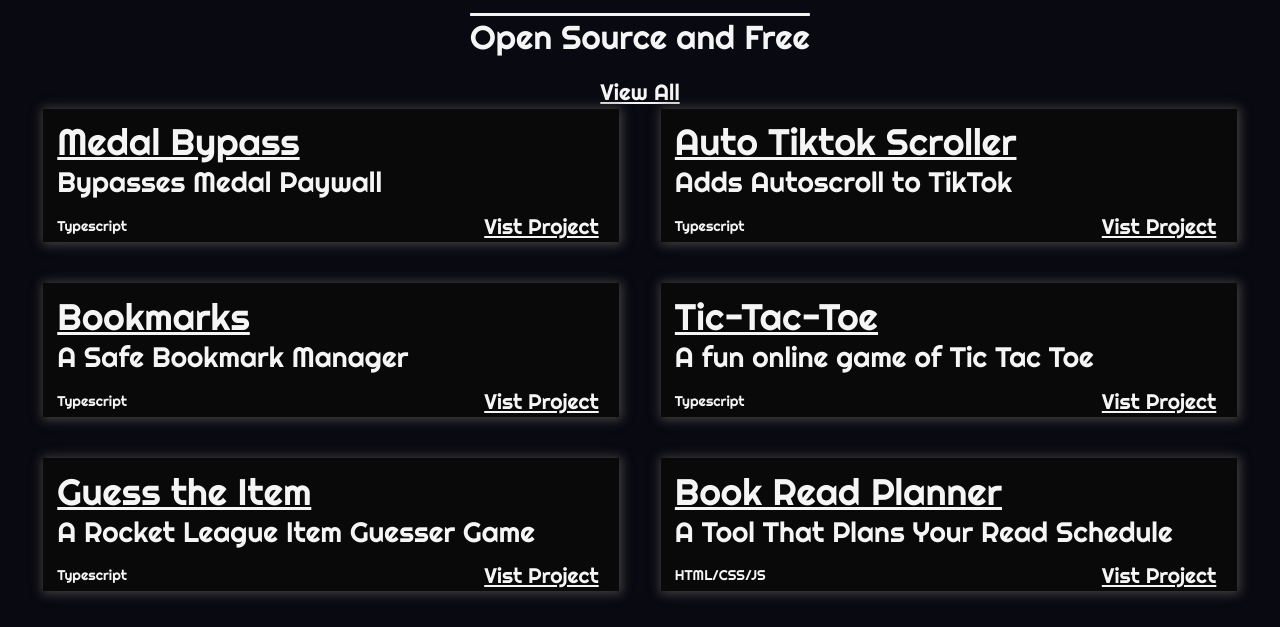
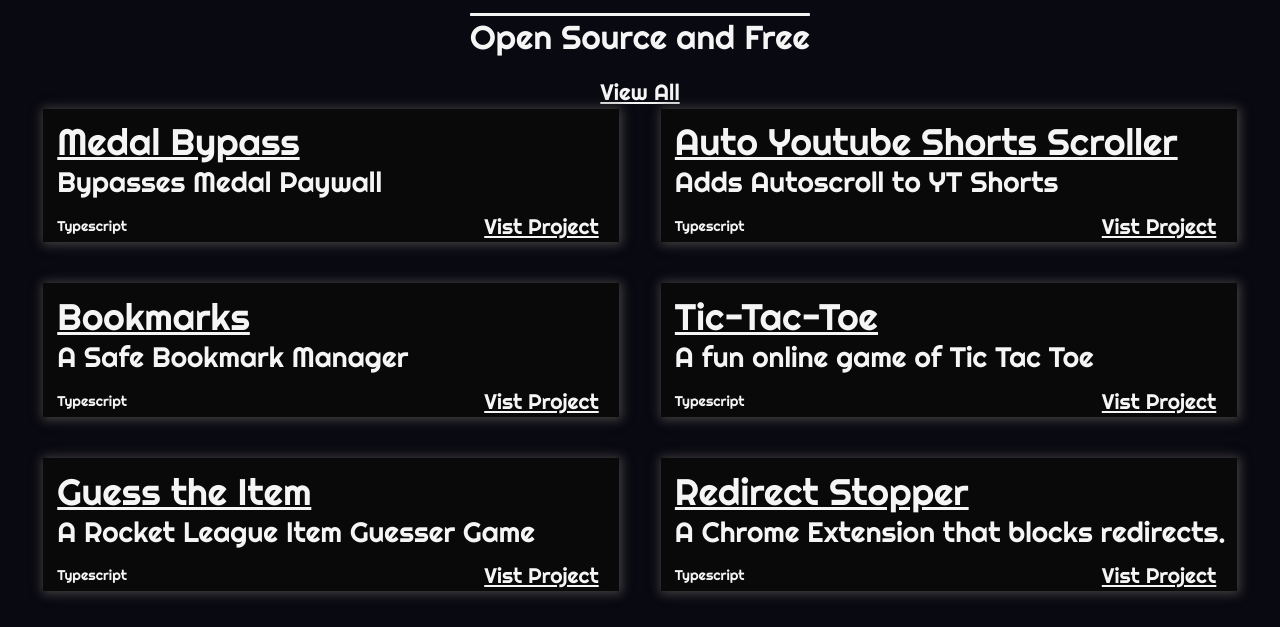
Before and after one commit to Tyson3101/Tyson3101, a Svelte app: page / in a window 1280 px wide. Shown: the part 933-1560 px from the top of the page. Built offline with nearby package versions, Linux system fonts and the light colour scheme.

Commit message:
Changed projects showcase and meta desc

```diff
--- a/index.html
+++ b/index.html
@@ -22,7 +22,7 @@
     />
     <meta
       name="description"
-      content="This is the personal website of Tyson3101. A Rocket League GC, Typescript Main. He has created many projects using different frameworks/programming langauges and made many random youtube videos, some helpful."
+      content="Tyson3101 | Rocket League GC, Typescript Main | My personal site that showcases my coding projects, and Youtube videos, that are random and sometimes helpful."
     />
     <meta
       name="keywords"
--- a/src/lib/pages/Projects.svelte
+++ b/src/lib/pages/Projects.svelte
@@ -10,8 +10,8 @@
       language: "Typescript",
     },
     {
-      name: "Auto Tiktok Scroller",
-      description: "Adds Autoscroll to TikTok",
+      name: "Auto Youtube Shorts Scroller",
+      description: "Adds Autoscroll to YT Shorts",
       link: "https://github.com/Tyson3101/Auto-TikTok-Scroller",
       language: "Typescript",
     },
@@ -34,10 +34,10 @@
       language: "Typescript",
     },
     {
-      name: "Book Read Planner",
-      description: "A Tool That Plans Your Read Schedule",
+      name: "Redirect Stopper",
+      description: "A Chrome Extension that blocks redirects.",
       link: "https://github.com/Tyson3101/BookReadPlanner",
-      language: "HTML/CSS/JS",
+      language: "Typescript",
     },
   ];
 </script>
```
